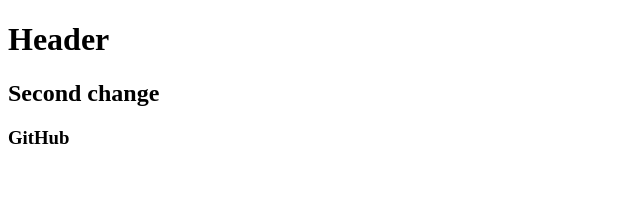
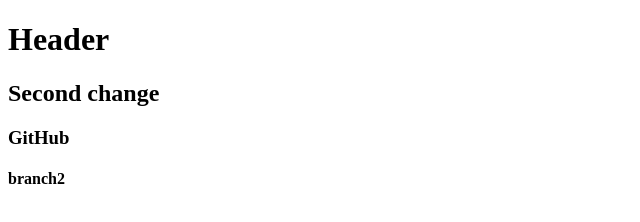
Before and after one commit to DenisOkhrimenko/git_test, a plain HTML site: page index.html in a window 1280 px wide. Shown: the full height of the page, 0-640 px from the left. Drawn offline with Linux system fonts and the light colour scheme.

Commit message:
Branch2 commit

```diff
--- a/index.html
+++ b/index.html
@@ -9,5 +9,6 @@
     <h1>Header</h1>
     <h2>Second change</h2>
     <h3>GitHub</h3>
+    <h4>branch2</h4>
 </body>
 </html>
```
